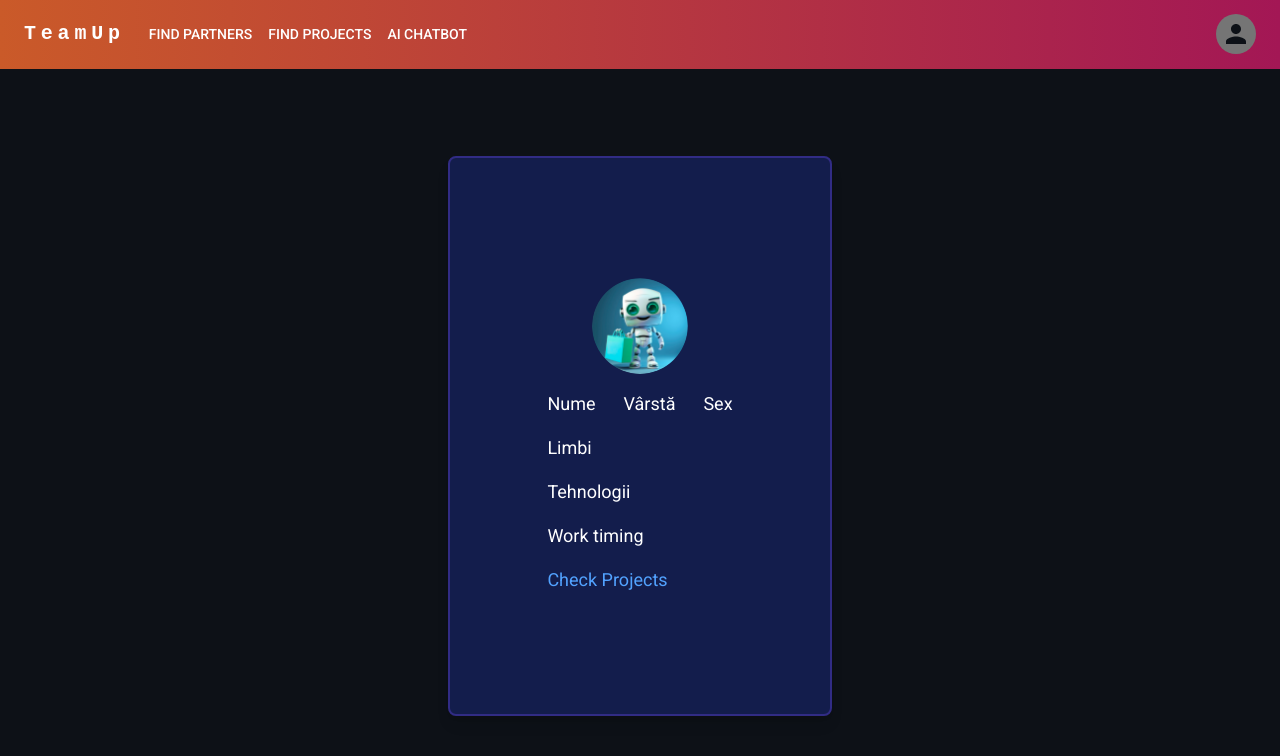
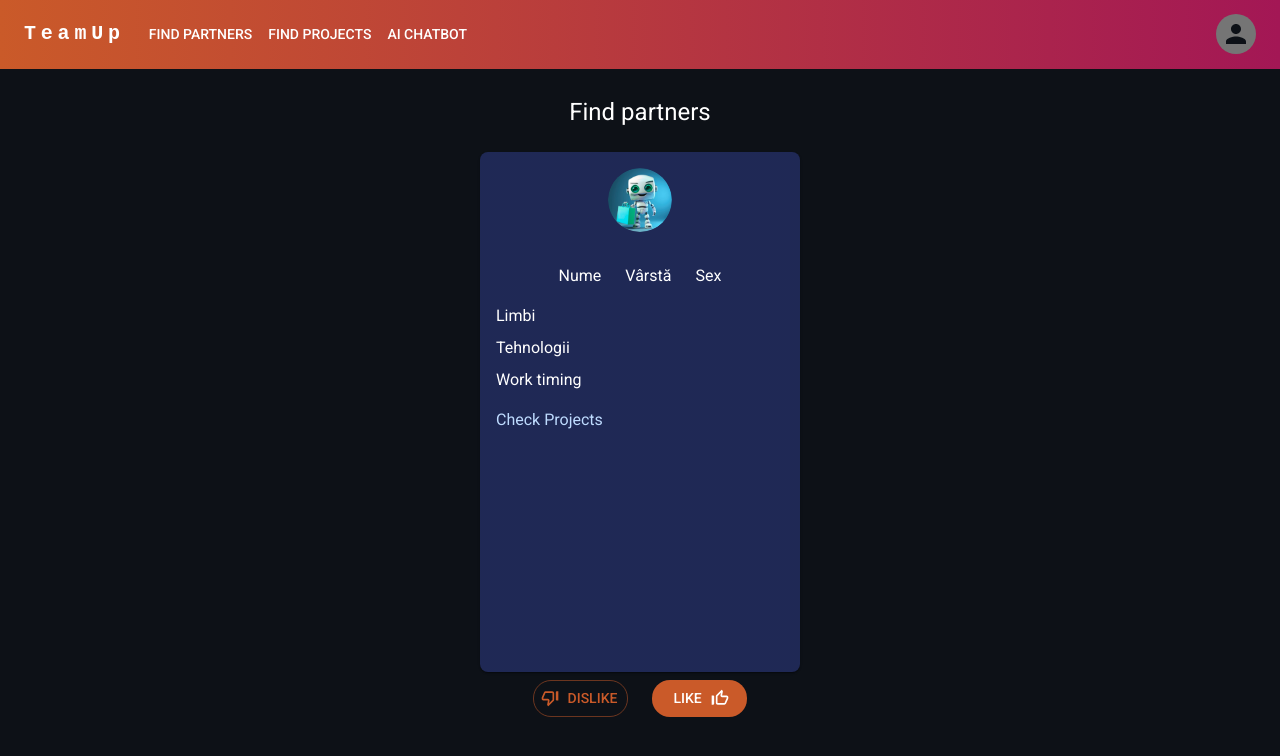
Before and after one commit to AndyStan112/teamup, a Next.js app: page /find/partners in a window 1280 px wide. Shown: the top 756 px of the page. Built offline with nearby package versions, Linux system fonts and the light colour scheme; what @mui/material-nextjs would draw is missing.

Commit message:
update find parteners page

```diff
--- a/src/app/find/partners/page.tsx
+++ b/src/app/find/partners/page.tsx
@@ -1,12 +1,13 @@
 "use client";
 import React, { useState } from "react";
 import { motion } from "framer-motion";
-import Image from "next/image";
+import { Card, CardContent, Typography, Avatar, Grid2 as Grid, Stack, Button } from "@mui/material";
+import ThumbDownOffAltIcon from "@mui/icons-material/ThumbDownOffAlt";
+import ThumbUpOffAltIcon from "@mui/icons-material/ThumbUpOffAlt";
 
-export default function SwipeParteners() {
+export default function SwipePartners() {
   const [swiped, setSwiped] = useState(false);
   const [direction, setDirection] = useState(0);
-
 
   const profileImage = "/images/profile-avatar-1.png";
 
@@ -24,10 +25,15 @@ export default function SwipeParteners() {
   };
 
   return (
-    <div className="flex items-center justify-center h-screen bg-[#0d1117] overflow-hidden">
+    <div className="flex flex-col items-center justify-center bg-[#0d1117] overflow-hidden">
+
+      <Typography variant="h5" sx={{ color: "white", marginBottom:2 }}>
+        Find partners
+      </Typography>
+
       {!swiped && (
         <motion.div
-          className="absolute mt-[-120px] w-[80%] md:w-[30%] h-[70%] bg-[#131d4c] rounded-lg shadow-lg border-2 border-indigo-900 flex flex-col items-center justify-center text-white text-lg p-4"
+        className="relative w-[80vw] md:w-[50vw] lg:w-[30vw] max-w-[320px] min-w-[280px] h-[65vh]"
           drag="x"
           dragConstraints={{ left: -100, right: 100 }}
           dragElastic={0.8}
@@ -36,30 +42,51 @@ export default function SwipeParteners() {
           transition={{ duration: 0.4, ease: "easeOut" }}
           exit={{ x: direction, opacity: 0 }}
         >
+          <Card sx={{ borderRadius: 2, backgroundColor: "#131d4c", color: "white", width: "100%", height: "100%", marginTop: 1 }}>
+            <CardContent sx={{ padding: "16px", textAlign: "center" }}>
+              <Grid container alignItems="center" justifyContent="center" spacing={2}>
+                <Grid >
+                  <Avatar src={profileImage} alt="Profile picture" sx={{ width: 64, height: 64 }} />
+                </Grid>
+              </Grid>
+            </CardContent>
 
-          <div className="relative w-24 h-24 mb-4">
-            <Image
-              src={profileImage}
-              alt="Profile picture"
-              fill
-              className="rounded-full object-cover"
-            />
-          </div>
+            <CardContent>
+              <Grid container justifyContent="center" spacing={3}>
+                <Grid >
+                  <Typography variant="body1">Nume</Typography>
+                </Grid>
+                <Grid >
+                  <Typography variant="body1">Vârstă</Typography>
+                </Grid>
+                <Grid >
+                  <Typography variant="body1">Sex</Typography>
+                </Grid>
+              </Grid>
+
+              <Stack spacing={1} sx={{ marginTop: 2 }}>
+                <Typography variant="body1">Limbi</Typography>
+                <Typography variant="body1">Tehnologii</Typography>
+                <Typography variant="body1">Work timing</Typography>
+              </Stack>
+
+              <Typography className="text-blue-200 cursor-pointer hover:underline" sx={{ mt: 2 }}>
+                Check Projects
+              </Typography>
+            </CardContent>
+          </Card>
+        </motion.div>
+      )}
 
 
-          <div className="flex flex-col space-y-4">
-            <div className="flex flex-row gap-x-7 justify-center">
-              <div>Nume</div>
-              <div>Vârstă</div>
-              <div>Sex</div>
-            </div>
-            <div>Limbi</div>
-            <div>Tehnologii</div>
-            <div>Work timing</div>
-            <div className="text-blue-400 cursor-pointer hover:underline">Check Projects</div>
-          </div>
-        </motion.div>
-      )}
+      <Stack direction="row" gap={3} sx={{ marginTop: 2}}>
+        <Button variant="outlined" sx={{ flex: 1 }} startIcon={<ThumbDownOffAltIcon />}>
+          Dislike
+        </Button>
+        <Button variant="contained" sx={{ flex: 1 }} endIcon={<ThumbUpOffAltIcon />}>
+          Like
+        </Button>
+      </Stack>
     </div>
   );
 }
--- a/src/app/home/page.tsx
+++ b/src/app/home/page.tsx
@@ -45,7 +45,7 @@ export default function ActionAreaCard() {
           />
 
           <CardContent>
-            <Typography variant="body2" sx={{ color: 'white' }}>
+            <Typography variant="body2">
               Lizards are a widespread group of squamate reptiles, with over 6,000
               species, ranging across all continents except Antarctica.
             </Typography>
```
